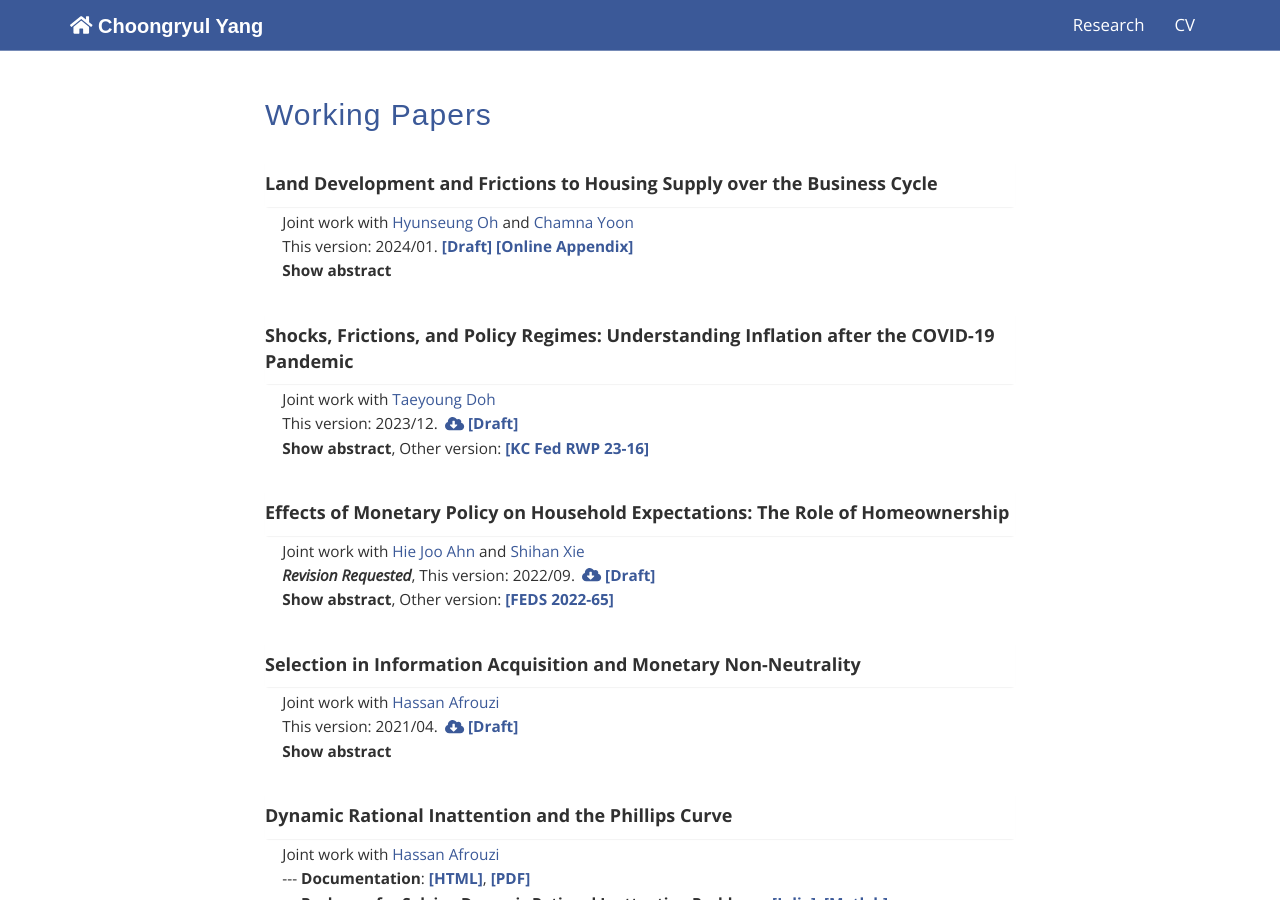
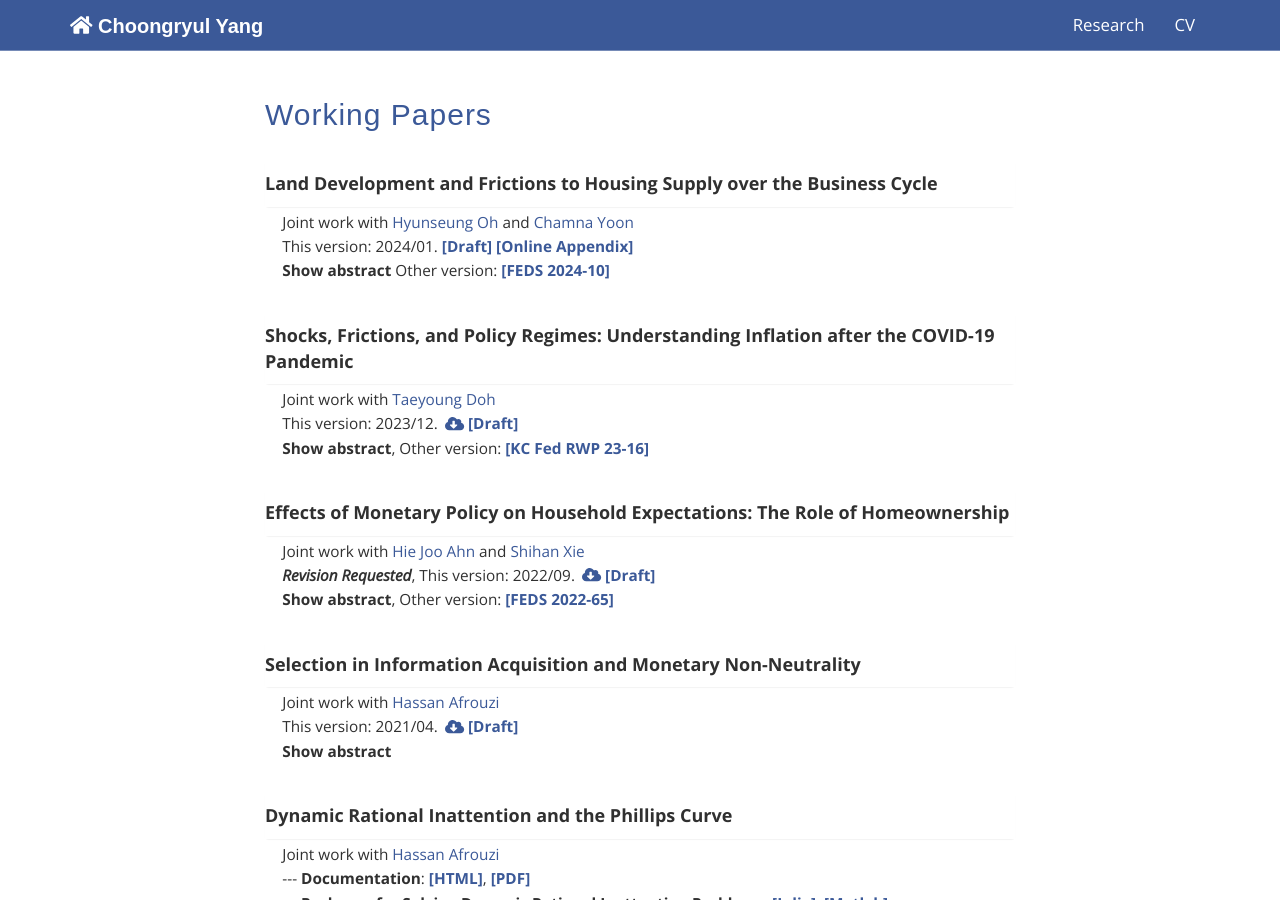
Before and after one commit to choongryulyang/choongryulyang.github.io, a Jekyll site: the page built from index.html, in a window 1280 px wide and 900 px high, scrolled down 1448 px. Built offline with Jekyll 4.4.1, drawn with Linux system fonts in a browser that asks for light colours; some of the changed lines change nothing that is shown.

Commit message:
Update index.html

```diff
--- a/index.html
+++ b/index.html
@@ -309,17 +309,24 @@
 						<p style="margin-bottom:0px; font-size: 11.5pt">
 						<a class="two" target="_blank" onclick="ga('send','event','OYY TTD Abstract', 'Click', 'Design')">
 						<label for="OYY_TTD">abstract </label></a>
-						</p>
+
+						Other version:
+						<a class="two" style="color: #3b5998"
+							href="https://www.federalreserve.gov/econres/feds/land-development-and-frictions-to-housing-supply-over-the-business-cycle.htm"
+							target="_blank" onclick="ga('send','event','OYY FEDS Version', 'Click', 'Design')">
+							<b>[FEDS 2024-10]</b></a>
+					</p>
 
 						<input type="checkbox" id="OYY_TTD"/>
 						<p style="font-size: 11pt; margin: 10px 20px; text-align: left; color: #303030">
-							We analyze a data set of U.S. residential land development for completed sub-divisions between 2003 and 2019 and show that (i) time-to-develop (TTD) is
-							about three years, on average, and (ii) TTD is highly dispersed across regions. By formulating a link between TTD and housing supply elasticities,
-							we then quantify the implied short- to medium-run housing supply elasticities across major counties.
-							These elasticities improve on the long-run housing supply elasticity in accounting for several business cycle properties of the housing market.
-							In particular, we generate a positive cross-regional correlation between house prices and housing supply conditional on a demand shock,
-							because developers in the region with a higher long-run supply elasticity are more likely to substitute short-run supply with
-							long-run supply as they internalize the larger gap between the short- and long-run supply elasticities.
+							Using a novel data set of U.S. residential land developments, we document that the average time to develop residential
+							properties---which includes both the time spent preparing land infrastructures and construction---is about three years,
+							consistent with sizable lags in housing investment projects. We show that the time to develop is highly dispersed across
+							locations, a finding that helps quantify the housing supply elasticity that is relevant for assessing local housing
+							variations over the business cycle. We also show that incorporating long and dispersed time to develop into an otherwise
+							standard housing investment model helps rationalize some empirical facts on the housing market. Our model implies that
+							policies to boost housing supply are less effective in immediately stabilizing house prices for regions where land
+							development takes a long time.
 						<br>
 						</p>
 
```
